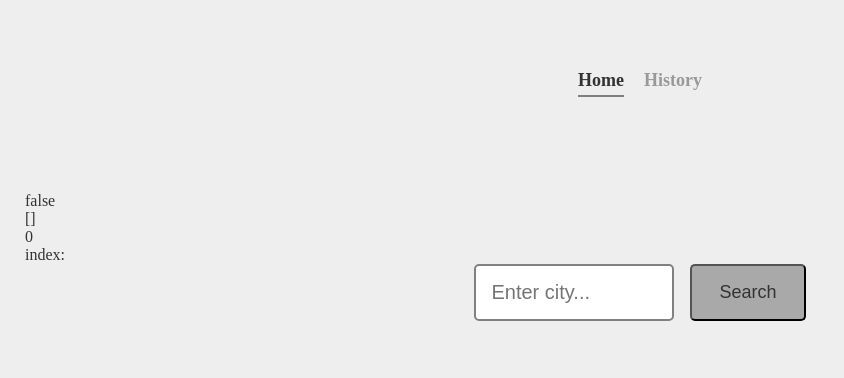
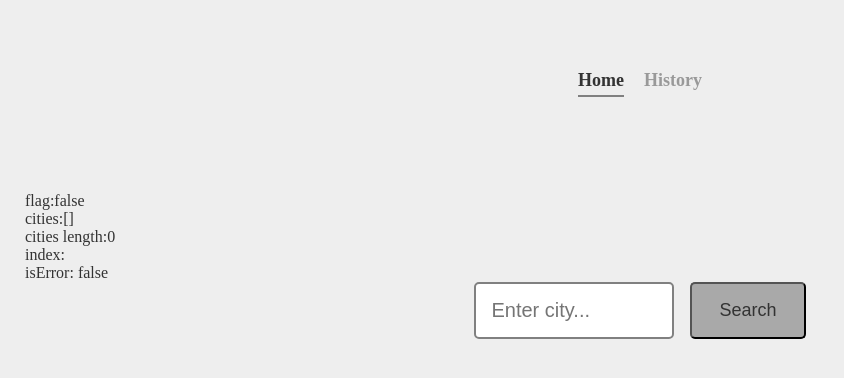
Before and after one commit to gregsypek/weatherApp, a Nuxt app: page / in a window 1280 px wide. Shown: the top 378 px of the page, without its empty margins (0-844 px from the left). Built offline with nearby package versions, Linux system fonts and the light colour scheme.

Commit message:
show error

```diff
--- /dev/null
+++ b/components/showError.vue
@@ -0,0 +1,35 @@
+<template>
+  <h2 class="error">{{ this.$store.state.weather.errorMessage }}</h2>
+</template>
+
+<script>
+import { mapState, mapActions } from "vuex";
+export default {
+  computed: {
+    ...mapState(["errorMessage"]),
+  },
+  methods: {
+    ...mapActions(["hideError"]),
+  },
+  mounted() {
+    setTimeout(() => {
+      this.$store.commit("weather/hideError", false);
+    }, 3000);
+  },
+};
+</script>
+
+<style>
+.error {
+  position: absolute;
+  top: 50%;
+  left: 50%;
+  transform: translate(-50%, -50%);
+  padding: 3rem;
+  width: max-content;
+  height: max-content;
+  background: white;
+  border: 1px solid #333;
+  color: orangered;
+}
+</style>
--- a/pages/index.vue
+++ b/pages/index.vue
@@ -1,11 +1,11 @@
 <template>
   <div class="home">
     <main>
-      <p>{{ this.$store.state.weather.isWeather }}</p>
-      <p>{{ this.$route.params.index }}</p>
-      <p>{{ this.$store.state.weather.cities }}</p>
-      <p>{{ this.$store.state.weather.cities.length }}</p>
+      <p>flag:{{ this.$store.state.weather.isWeather }}</p>
+      <p>cities:{{ this.$store.state.weather.cities }}</p>
+      <p>cities length:{{ this.$store.state.weather.cities.length }}</p>
       <p>index: {{ this.$route.params.index }}</p>
+      <p>isError: {{ this.$store.state.weather.isError }}</p>
       <!-- search input -->
       <form @submit.prevent="$fetch" class="search-box">
         <input
@@ -39,6 +39,7 @@
           ]
         "
       />
+      <showError v-if="$store.state.weather.isError" />
       <!-- <p>{{ this.$store.state.weather.cities }}</p> -->
 
       <!-- <showError v-if="isError" /> -->
@@ -49,7 +50,7 @@
 </template>
 
 <script>
-import { mapMutations } from "vuex";
+import { mapMutations, mapState } from "vuex";
 // import axios from "axios";
 export default {
   // name: "Home",
@@ -70,6 +71,8 @@ export default {
     // },
   },
   computed: {
+    ...mapState(["isError"]),
+
     isWeather() {
       if (this.$store.state.cities.length) {
         this.showWeather = true;
@@ -99,15 +102,24 @@ export default {
 
     // },
     async getWeather() {
+      try {
         const data = await fetch(
           `${this.$store.state.url_base}weather?q=${this.query}&units=metric&APPID=${this.$store.state.api_key}`
         );
+        if (!data.ok)
+          throw new Error("There is no weather for your city. Try again!");
+
         const result = await data.json();
         console.log("result", result);
         this.$store.commit("weather/add", result);
         // this.showWeather = true;
         // this.$store.commit("weather/changeIsWeather", true);
         console.log(this.$store.state.weather.isWeather);
+      } catch (err) {
+        console.error(err);
+        this.$store.commit("weather/addNewError", err);
+      }
+
       this.query = "";
     },
   },
--- a/store/weather.js
+++ b/store/weather.js
@@ -1,6 +1,8 @@
 export const state = () => ({
   cities: [],
   isWeather: false,
+  isError: false,
+  errorMessage: "",
 });
 
 export const mutations = {
@@ -21,6 +23,9 @@ export const mutations = {
   addNewError(state, payload) {
     state.isError = true;
     state.errorMessage = payload;
+  },
+  hideError(state, payload) {
+    state.isError = payload;
   },
 };
 // Actions can do a number of different things including combining data, fetching data, and running JavaScript logic
@@ -45,8 +50,4 @@ export const actions = {
       context.commit("addNewError", err);
     }
   },
-
-  hideError(context) {
-    context.commit("toggleIsError", false);
-  },
 };
```
Lines whose indentation alone changed are shown as unchanged.
